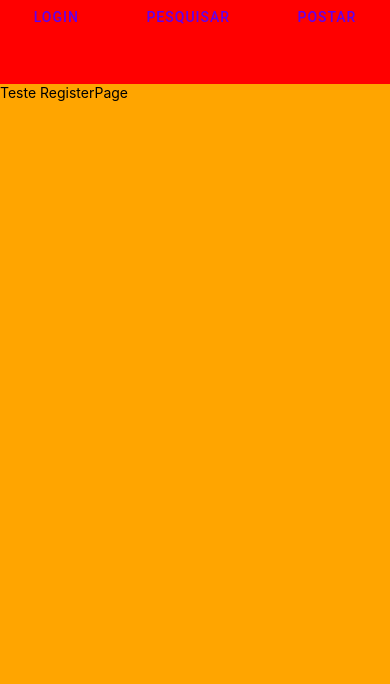
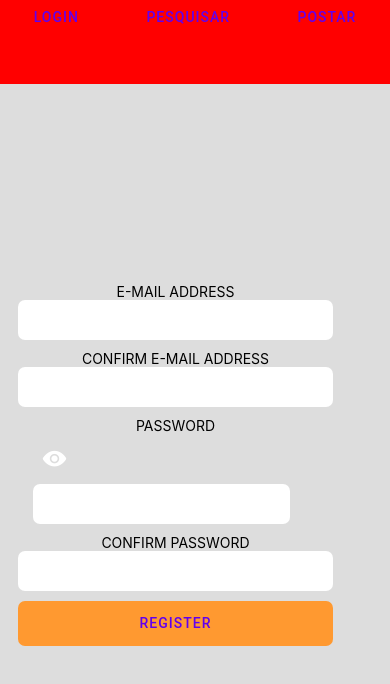
Before and after one commit to ICEI-PUC-Minas-PMV-ADS/pmv-ads-2022-1-e3-proj-mov-t3-100-ingredientes, a React Native app in the folder src/: screen /RegisterPage in a window 390 px wide. Shown: the top 684 px of the page. Built offline with nearby package versions, Linux system fonts and the light colour scheme.

Commit message:
Começo Register Page

```diff
--- a/src/components/BodyComponent.js
+++ b/src/components/BodyComponent.js
@@ -11,7 +11,7 @@ const BodyComponent = ({children}) => {
 
 const Styles = StyleSheet.create({
  Body: {
-   backgroundColor: 'orange',
+   backgroundColor: '#ddd',
    flex: 9
 }
 });
--- a/src/pages/LoginPage.js
+++ b/src/pages/LoginPage.js
@@ -40,8 +40,7 @@ const LoginPage = () => {
             </TouchableOpacity>
 
             <TouchableOpacity style={StylesLoginPage.BotaoRegistrar}>
-             {/* <Text style={StylesLoginPage.TextoRegistrar} onPress={() => navigation.navigate('RegisterPage')}>Criar conta gratis</Text> */}
-             <Button mode="text" onPress={() => navigation.navigate('RegisterPage')}>Register</Button>
+             <Text style={StylesLoginPage.TextoRegistrar} onPress={() => navigation.navigate('RegisterPage')}>Criar conta gratis</Text>
             </TouchableOpacity>
 
           </View>
--- a/src/pages/RegisterPage.js
+++ b/src/pages/RegisterPage.js
@@ -1,13 +1,53 @@
-import { View, Text } from 'react-native';
-import HeaderComponent from './../components/HeaderComponent';
+import { TextInput, Text } from 'react-native';
+import { View,Image, } from 'react-native';
+import { Button } from 'react-native-paper';
+import HeaderComponent from '../components/HeaderComponent';
+import StylesLoginPage from '../styles/StylesLoginPage';
+import StylesRegisterPage from '../styles/StylesRegisterPage';
 import BodyComponent from '../components/BodyComponent';
+import { TouchableOpacity } from 'react-native-web';
+import { Ionicons } from '@expo/vector-icons';
 
 const Register = () => {
   return (
     <>
     <HeaderComponent></HeaderComponent>
     <BodyComponent>
-      <Text>Teste RegisterPage</Text>
+      <View style={StylesLoginPage.GridButon}>
+        <Text>E-MAIL ADDRESS</Text>
+        <TextInput style={StylesLoginPage.Interface}
+            autoCorrect={false}
+            onChangeText={()=>{}}
+        />
+
+        <Text>CONFIRM E-MAIL ADDRESS</Text>
+        <TextInput style={StylesLoginPage.Interface}
+            autoCorrect={false}
+            onChangeText={()=>{}}
+        />
+
+        <Text>PASSWORD</Text>
+
+        <View>
+        <TouchableOpacity style={StylesRegisterPage.icon}>
+          <Ionicons name='eye' color={'#fff'} size={25} />
+        </TouchableOpacity>
+
+        <TextInput style={StylesLoginPage.Interface}
+            secureTextEntry
+            autoCorrect={false}
+            onChangeText={()=>{}}
+        />
+        </View>
+
+        <Text>CONFIRM PASSWORD</Text>
+        <TextInput style={StylesLoginPage.Interface}
+            secureTextEntry
+            autoCorrect={false}
+            onChangeText={()=>{}}
+        />
+        <Button style={StylesRegisterPage.button}>Register</Button>
+      </View>
     </BodyComponent>
     </>
   );
--- /dev/null
+++ b/src/styles/StylesRegisterPage.js
@@ -0,0 +1,20 @@
+import { StyleSheet } from 'react-native';
+
+const StylesRegisterPage = StyleSheet.create({
+    button: {
+        backgroundColor: '#ff9930',
+        width:'90%',
+        alignItems:'center',
+        justifyContent:'center',
+        height:45,
+        borderRadius:7
+    },
+    icon: {
+        width: '15%',
+        height: 50,
+        justifyContent: 'center',
+        alignItems: 'center',
+    }
+})
+
+export default StylesRegisterPage;
```
